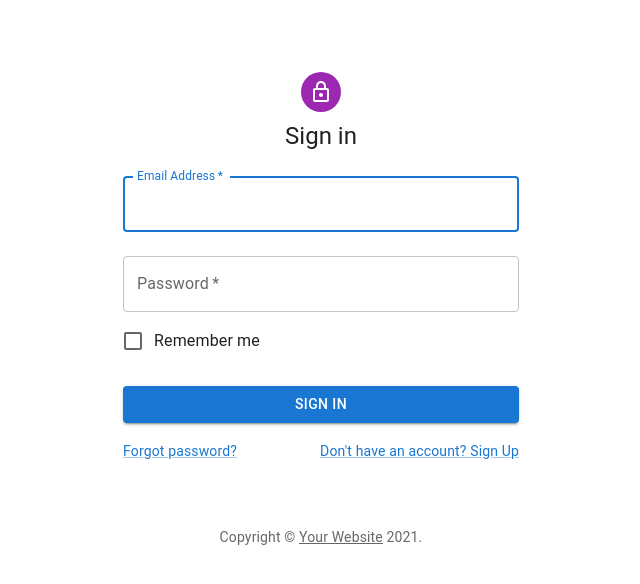
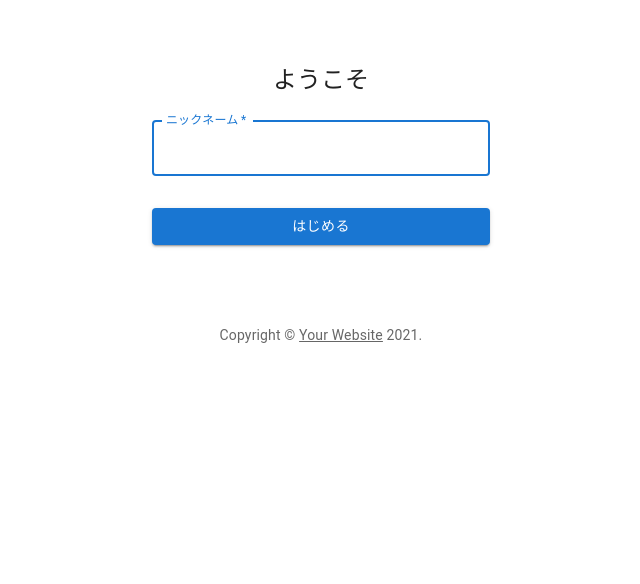
Before and after one commit to goto-nao/idobatakaigi, a React (Create React App) app: page / in a window 1280 px wide. Shown: the top 584 px of the page, without its empty margins (319-959 px from the left). Built offline with nearby package versions, Linux system fonts and the light colour scheme.

Commit message:
update signin page

```diff
--- a/src/components/SignIn.js
+++ b/src/components/SignIn.js
@@ -1,14 +1,10 @@
+
 import * as React from 'react';
-import Avatar from '@mui/material/Avatar';
 import Button from '@mui/material/Button';
 import CssBaseline from '@mui/material/CssBaseline';
 import TextField from '@mui/material/TextField';
-import FormControlLabel from '@mui/material/FormControlLabel';
-import Checkbox from '@mui/material/Checkbox';
 import Link from '@mui/material/Link';
-import Grid from '@mui/material/Grid';
 import Box from '@mui/material/Box';
-import LockOutlinedIcon from '@mui/icons-material/LockOutlined';
 import Typography from '@mui/material/Typography';
 import Container from '@mui/material/Container';
 import { createTheme, ThemeProvider } from '@mui/material/styles';
@@ -17,7 +13,7 @@
   return (
     <Typography variant="body2" color="text.secondary" align="center" {...props}>
       {'Copyright © '}
-      <Link color="inherit" href="https://mui.com/">
+      <Link color="inherit" href="https://mui.com/" target="_blank" rel="noopener">
         Your Website
       </Link>{' '}
       {new Date().getFullYear()}
@@ -51,36 +47,18 @@
             alignItems: 'center',
           }}
         >
-          <Avatar sx={{ m: 1, bgcolor: 'secondary.main' }}>
-            <LockOutlinedIcon />
-          </Avatar>
           <Typography component="h1" variant="h5">
-            Sign in
+            ようこそ
           </Typography>
           <Box component="form" onSubmit={handleSubmit} noValidate sx={{ mt: 1 }}>
             <TextField
               margin="normal"
               required
               fullWidth
-              id="email"
-              label="Email Address"
-              name="email"
-              autoComplete="email"
+              id="name"
+              label="ニックネーム"
+              name="name"
               autoFocus
-            />
-            <TextField
-              margin="normal"
-              required
-              fullWidth
-              name="password"
-              label="Password"
-              type="password"
-              id="password"
-              autoComplete="current-password"
-            />
-            <FormControlLabel
-              control={<Checkbox value="remember" color="primary" />}
-              label="Remember me"
             />
             <Button
               type="submit"
@@ -88,20 +66,8 @@
               variant="contained"
               sx={{ mt: 3, mb: 2 }}
             >
-              Sign In
+              はじめる
             </Button>
-            <Grid container>
-              <Grid item xs>
-                <Link href="#" variant="body2">
-                  Forgot password?
-                </Link>
-              </Grid>
-              <Grid item>
-                <Link href="#" variant="body2">
-                  {"Don't have an account? Sign Up"}
-                </Link>
-              </Grid>
-            </Grid>
           </Box>
         </Box>
         <Copyright sx={{ mt: 8, mb: 4 }} />
```
